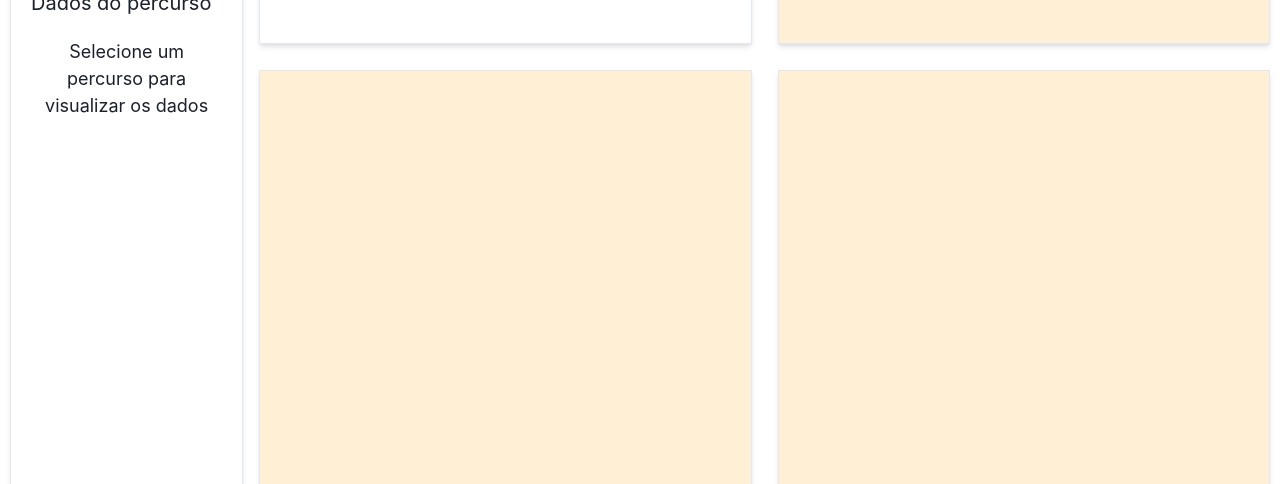
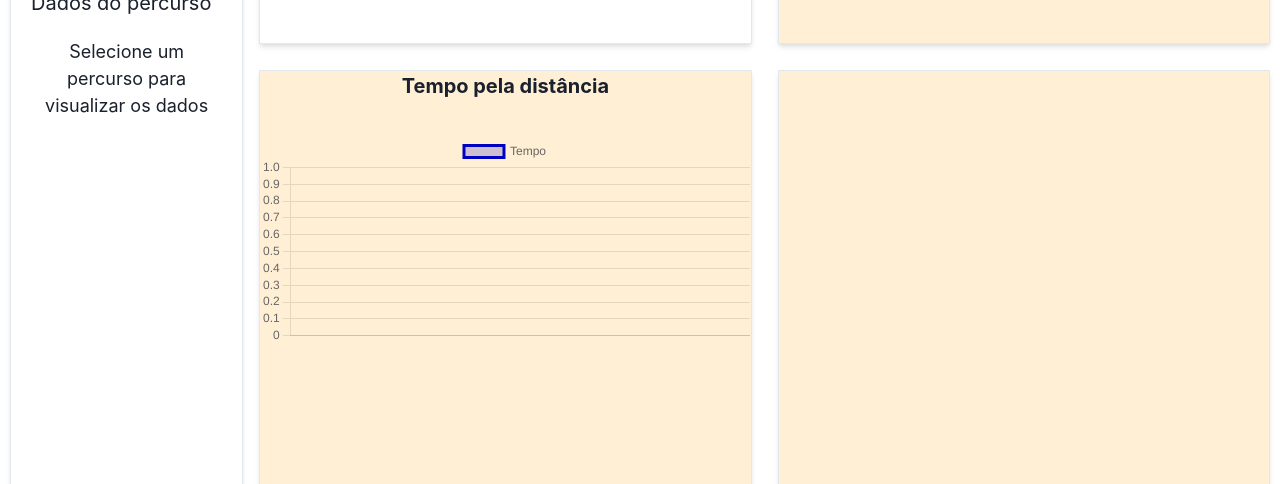
Before and after one commit to PI1-2024-1/PI1-KATIAU-FRONT-END, a React (Vite) app: page / in a window 1280 px wide. Shown: the part 468-952 px from the top of the page. Built offline with nearby package versions, Linux system fonts and the light colour scheme; no server answers.

Commit message:
Criação do gráfico de tempo pela distância e ajuste na SideBar

```diff
--- a/src/components/Body.jsx
+++ b/src/components/Body.jsx
@@ -4,6 +4,7 @@ import { GraficoVelocidade } from "./GraficoVelocidade";
 import { getPercursos } from "../api/getPercursos";
 import { useEffect, useState, useContext } from "react";
 import { MyContext } from "../context/context";
+import { GraficoTempo } from "./GraficoTempo";
 
 export function Body() {
     const [percursos, setPercursos] = useState([]);
@@ -43,7 +44,9 @@ export function Body() {
                 <GraficoVelocidade percursoSelecionado={percursoSelecionado} />
             </GridItem>
             <GridItem colSpan={2} shadow='md' borderWidth='1px' bg='papayawhip' marginTop={'10px'} marginRight={'10px'} />
-            <GridItem colSpan={2} shadow='md' borderWidth='1px' bg='papayawhip' marginTop={'10px'} marginRight={'10px'} />
+            <GridItem colSpan={2} shadow='md' borderWidth='1px' bg='papayawhip' marginTop={'10px'} marginRight={'10px'} >
+                <GraficoTempo percursoSelecionado={percursoSelecionado} />
+            </GridItem>
             <GridItem colSpan={2} shadow='md' borderWidth='1px' bg='papayawhip' marginTop={'10px'} marginRight={'10px'} />
         </Grid>
     );
--- /dev/null
+++ b/src/components/GraficoTempo.jsx
@@ -0,0 +1,82 @@
+import { Line } from 'react-chartjs-2';
+import { Chart as ChartJS, CategoryScale, LinearScale, PointElement, LineElement, Title, Tooltip, Legend } from 'chart.js';
+import { Box, Text } from '@chakra-ui/react';
+import PropTypes from 'prop-types';
+import { useEffect, useState } from 'react';
+import { getPercursoDetalhes } from '../api/getTelemetria';
+import { format } from 'date-fns';
+
+
+ChartJS.register(CategoryScale, LinearScale, PointElement, LineElement, Title, Tooltip, Legend);
+
+const options = {
+  responsive: true,
+  plugins: {
+    legend: {
+      position: 'top',
+    },
+    title: {
+      display: true,
+      text: '',
+    },
+  },
+};
+
+export function GraficoTempo({ percursoSelecionado }) {
+
+  const [graficoData, setGraficoData] = useState({
+    labels: [],
+    datasets: [
+      {
+        label: 'Tempo',
+        data: [],
+        fill: false,
+        backgroundColor: 'rgba(0,0,192,0.2)',
+        borderColor: 'rgba(0,0,192,1)',
+      },
+    ],
+  });
+
+  useEffect(() => {
+    const getTelemetria = async () => {
+      if (percursoSelecionado) {
+        try {
+          const telemetrias = await getPercursoDetalhes(percursoSelecionado.idPercurso);
+          console.log('Telemetrias', telemetrias);
+
+          // Atualize os dados do gráfico aqui
+          const newLabels = telemetrias.map(telemetria => telemetria.distTotal ); // Ajuste conforme a estrutura dos dados da API
+          const newData = telemetrias.map(telemetria => format(new Date(telemetria.data), 'mm:ss')); // Ajuste conforme a estrutura dos dados da API
+
+          setGraficoData({
+            labels: newLabels,
+            datasets: [
+              {
+                label: 'Tempo em mm:ss',
+                data: newData,
+                fill: false,
+                backgroundColor: 'rgba(0,0,192,0.2)',
+                borderColor: 'rgba(0,0,192,1)',
+              },
+            ],
+          });
+        } catch (error) {
+          console.error('Erro ao buscar os dados da API:', error);
+        }
+      }
+    };
+
+    getTelemetria();
+  }, [percursoSelecionado]);
+
+  return (
+    <Box>
+      <Text fontSize='xl' as='b'>Tempo pela distância</Text>
+      <Line data={graficoData} options={options} />
+    </Box>
+  );
+}
+
+GraficoTempo.propTypes = {
+  percursoSelecionado: PropTypes.object
+};
--- a/src/components/SideBar.jsx
+++ b/src/components/SideBar.jsx
@@ -64,7 +64,7 @@ export function SideBar({percursos}){
             {percursoSelecionado ?
                 <Box display={'flex'} alignItems={'flex-start'} flexDirection={'column'}>
                     <Text fontSize='lg' marginTop={'20px'}>Distância percorrida: {percursoSelecionado.distPercorrida} km</Text>
-                    <Text fontSize='lg'>Tempo de percurso: {percursoSelecionado.tempoDecorrido} min</Text>
+                    <Text fontSize='lg'>Tempo Total: {percursoSelecionado.tempoDecorrido} min</Text>
                     <Text fontSize='lg'>Velocidade: 0 km/h</Text>
                 </Box>
                 : <Text fontSize='lg' marginTop={'20px'}>Selecione um percurso para visualizar os dados</Text>
```
